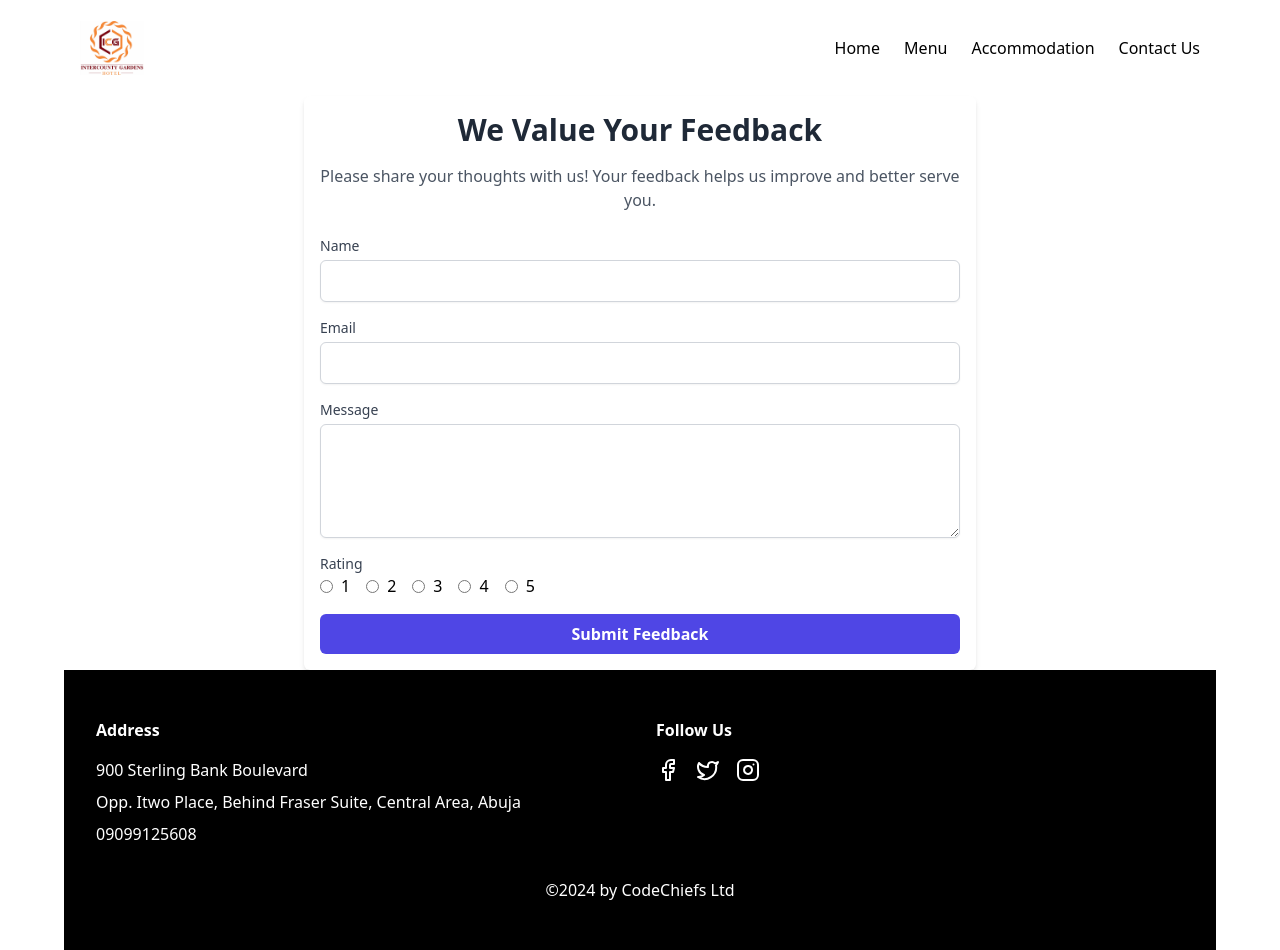
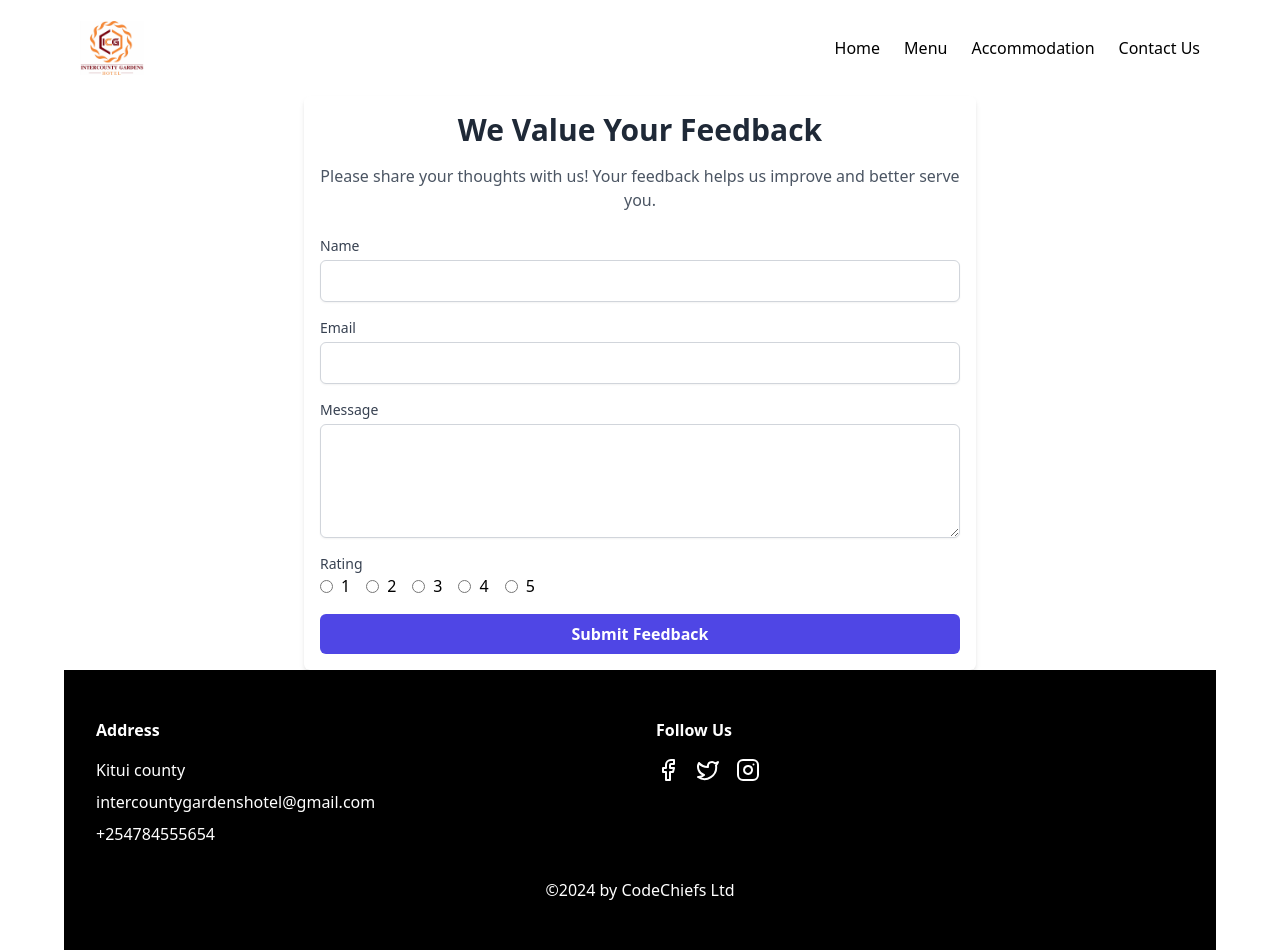
Before and after one commit to vincentkims49/Intercounty-Gardens, a React (Create React App) app: page /feedback in a window 1280 px wide. Built offline with nearby package versions, Linux system fonts and the light colour scheme.

Commit message:
Few changes on footer

```diff
--- a/src/components/Footer.tsx
+++ b/src/components/Footer.tsx
@@ -6,9 +6,9 @@ const Footer: React.FC = () => (
     <div className="grid grid-cols-1 md:grid-cols-2 gap-6 md:gap-8">
       <div>
         <h4 className="font-bold mb-4">Address</h4>
-        <p className="mb-2 text-sm md:text-base">900 Sterling Bank Boulevard</p>
-        <p className="mb-2 text-sm md:text-base">Opp. Itwo Place, Behind Fraser Suite, Central Area, Abuja</p>
-        <p className="text-sm md:text-base">09099125608</p>
+        <p className="mb-2 text-sm md:text-base">Kitui county</p>
+        <p className="mb-2 text-sm md:text-base">intercountygardenshotel@gmail.com</p>
+        <p className="text-sm md:text-base">+254784555654</p>
       </div>
       <div>
         <h4 className="font-bold mb-4">Follow Us</h4>
```
